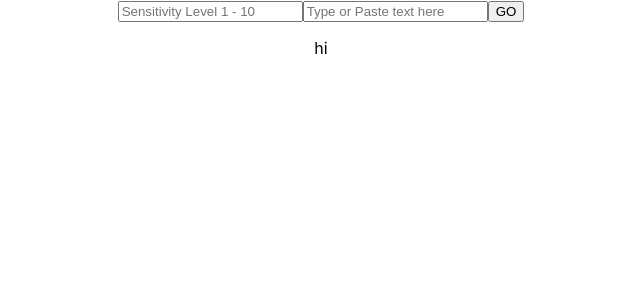
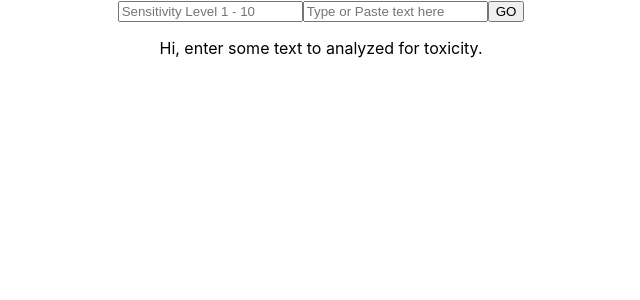
Before and after one commit to LockettPundt/IsThisToxic, a React (Create React App) app: page / in a window 1280 px wide. Shown: the top 300 px of the page, without its empty margins (319-959 px from the left). Built offline with nearby package versions, Linux system fonts and the light colour scheme.

Commit message:
declared prop types.

```diff
--- a/src/components/ToxicityReport.jsx
+++ b/src/components/ToxicityReport.jsx
@@ -1,8 +1,11 @@
+/* eslint-disable no-unused-vars */
 import React, { useState, useEffect } from 'react';
 import styled from 'styled-components';
+import PropTypes from 'prop-types';
+
 
 const ToxicityReport = ({ report }) => {
-  const [placeholder, setPlaceholder] = useState('hi');
+  const [placeholder, setPlaceholder] = useState('Hi, enter some text to analyzed for toxicity.');
 
   console.log(report);
 
@@ -13,4 +16,8 @@ const ToxicityReport = ({ report }) => {
   );
 };
 
+ToxicityReport.propTypes = {
+  report: PropTypes.arrayOf.isRequired,
+};
+
 export default ToxicityReport;
```
